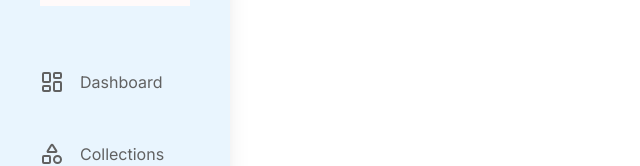
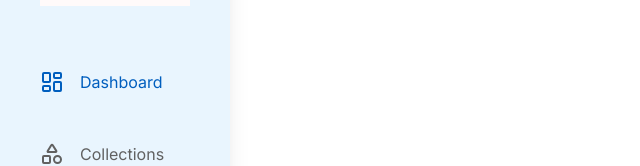
Before and after one commit to Chuma-rxt/chuma_admin, a Next.js app: page / in a window 1280 px wide. Shown: the part 184-350 px from the top of the page, without its empty margins (0-640 px from the left). Built offline with nearby package versions, Linux system fonts and the light colour scheme.

Commit message:
Leftsidebar

```diff
--- a/components/layout/LestSideBar.tsx
+++ b/components/layout/LestSideBar.tsx
@@ -1,17 +1,27 @@
+"use client"
+
 import { UserButton } from '@clerk/nextjs';
 import Image from 'next/image';
 import Link from 'next/link';
+import { usePathname } from 'next/navigation';
 
 import { navLinks } from '@/lib/constants'
 
 const LestSideBar = () => {
+    const pathname = usePathname();
+
     return (
         <div className='h-screen left-0 top-0 sticky p-10 flex flex-col gap-16 bg-blue-2 shadow-xl max-lg:hidden'>
             <Image src="/logo.png" alt='logo' width={150} height={70} />
 
             <div className='flex flex-col gap-12'>
                 {navLinks.map((link) => (
-                <Link href={link.url} key={link.label} className='flex gap-4 text-body-medium'>{link.icon} <p>{link.label}</p></Link>
+                    <Link href={link.url} key={link.label} className={`flex gap-4 text-body-medium ${
+                        pathname === link.url ? "text-blue-1" : "text-grey-1"
+                        }`}
+                    >
+                        {link.icon} <p>{link.label}</p>
+                    </Link>
                 ))}
             </div>
 
--- a/components/layout/TopBar.tsx
+++ b/components/layout/TopBar.tsx
@@ -3,15 +3,16 @@
 import { UserButton } from '@clerk/nextjs';
 import Image from 'next/image';
 import Link from 'next/link';
+import { useState } from 'react';
+import { usePathname } from 'next/navigation';
+import { Menu } from 'lucide-react';
 
 
 import { navLinks } from '@/lib/constants';
-import { Menu } from 'lucide-react';
-import { useState } from 'react';
 
 const TopBar = () => {
     const [dropdownMenu, setDropdownMenu] = useState(false);
-
+    const pathname = usePathname();
 
     return (
         <div className="sticky top-0 z-20 w-full flex justify-between items-center px-8 py-4 bg-blue-2 shadow-xl lg:hidden">
@@ -22,7 +23,7 @@
                     <Link
                         href={link.url}
                         key={link.label}
-                        className='flex gap-4 text-body-medium'
+                        className={`flex gap-4 text-body-medium ${pathname === link.url ? "text-blue-1" : "text-grey-1"}`}
                     >
                         <p>{link.label}</p>
                     </Link>
--- a/components/layout/useDropdownMenu.ts
+++ /dev/null
@@ -1,14 +0,0 @@
-import { useState } from 'react';
-
-export const useDropdownMenu = () => {
-    const [dropdownMenu, setDropdownMenu] = useState(false);
-
-    const toggleDropdownMenu = () => {
-        setDropdownMenu((prevState) => !prevState);
-    };
-
-    return {
-        dropdownMenu,
-        toggleDropdownMenu,
-    };
-};
```
Lines whose indentation alone changed are shown as unchanged.
